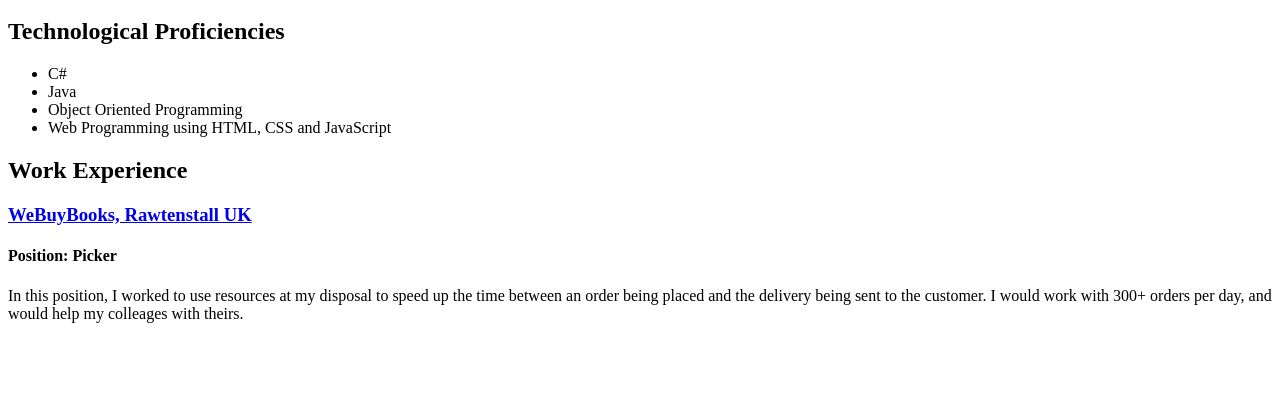
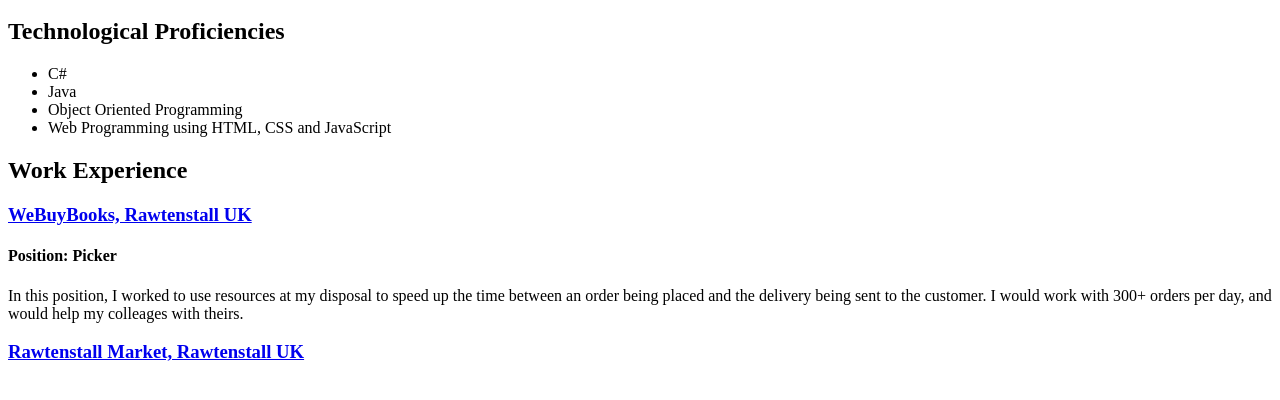
Before and after one commit to rhit-hamiltma/rhit-hamiltma.github.io, a plain HTML site: page resume.html in a window 1280 px wide. Shown: the part 48-448 px from the top of the page. Drawn offline with Linux system fonts and the light colour scheme.

Commit message:
Added second link

```diff
--- a/resume.html
+++ b/resume.html
@@ -18,5 +18,9 @@
         <h4>Position: Picker</h4>
         <p>In this position, I worked to use resources at my disposal to speed up the time between an order being placed and the delivery being sent to the customer. I would work with 300+ orders per day, and would help my colleages with theirs.</p>
         </div>
+        <div>
+            <h3><a href="https://www.instagram.com/rawtenstallmarket/">Rawtenstall Market, Rawtenstall UK</a></h3>
+        </div>
+
     </body>
 </html>
```
